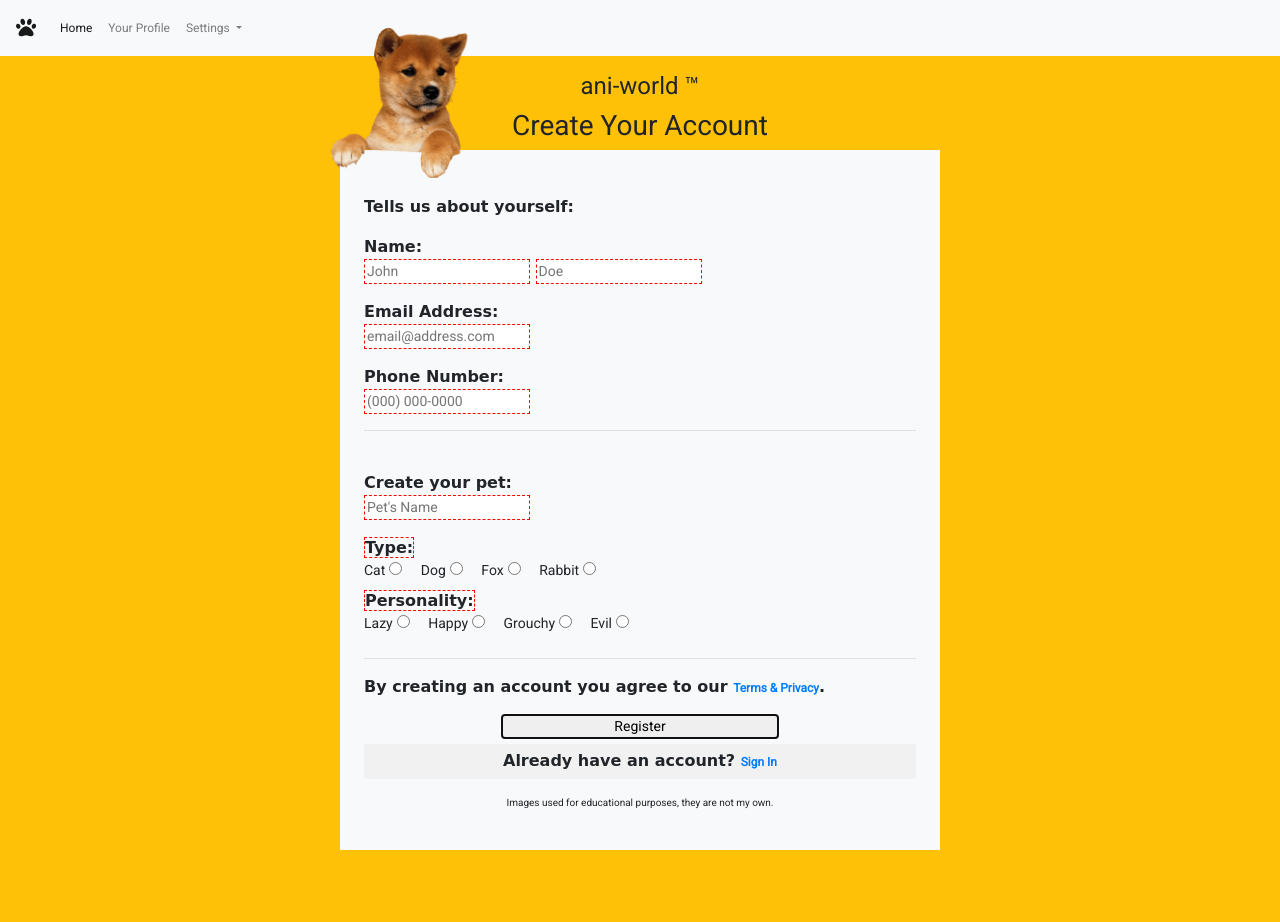
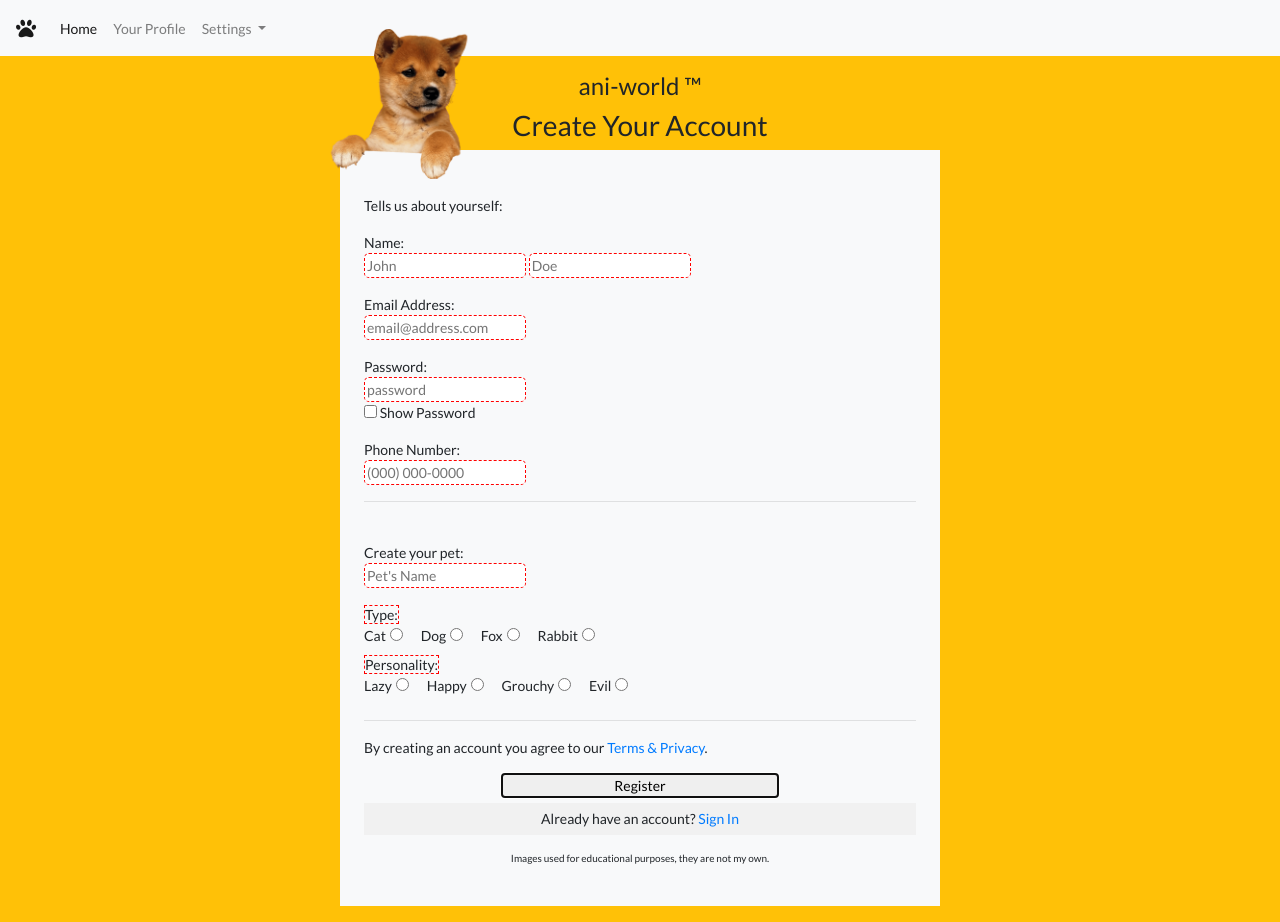
Before and after one commit to marleyva233/week13project, a plain HTML site: page index.html in a window 1280 px wide. Both pictures are taken after a click on the button "Register". Before the commit the page ends 866 px from the top, so only its background shows below. Drawn offline with nearby package versions, Linux system fonts and the light colour scheme; a web font is replaced by a local one.

Commit message:
added password field and changes fonts

```diff
--- a/css/main.css
+++ b/css/main.css
@@ -6,20 +6,19 @@
 */
 
 /*[0]GENERAL*/
-body {
-	font-family: 'Roboto', sans-serif;
-	font-size: 14px;
-}
+body,
 p,
 #character,
 #personality {
-	font-size: 16px;
-	font-family: 'Srisakdi', cursive;
-	font-weight: bold;
+	font-family: 'Lato', sans-serif;
+	font-size: 14px;
 }
 a {
-	font-family: 'Roboto', sans-serif;
-	font-size: 12px;
+	font-family: 'Lato', sans-serif;
+	font-size: 14px;
+}
+a:hover {
+	text-decoration: none;
 }
 h3,
 h4 {
@@ -39,8 +38,13 @@ label {
 input[type='text'],
 input[type='tel'],
 input[type='email'] {
-	font-family: 'Roboto', sans-serif;
+	font-family: 'Lato', sans-serif;
 	font-size: 14px;
+	border-radius: 5px;
+}
+#password{
+	display: block;
+	border-radius: 5px;
 }
 #createAccount {
 	max-width: 600px;
@@ -78,7 +82,7 @@ input:hover {
 	max-width: 500px;
 }
 #results p {
-	font-family: 'Roboto', sans-serif;
+	font-family: 'Lato', sans-serif;
 	font-size: 14px;
 	font-weight: normal;
 }
@@ -96,7 +100,7 @@ input:hover {
 }
 #disclaimer {
 	font-size: 10px;
-	font-family: 'Roboto', sans-serif;
+	font-family: 'Lato', sans-serif;
 	text-align: center;
 	font-weight: normal;
 }
@@ -157,7 +161,7 @@ input:hover {
 	#personality,
 	input::placeholder {
 	font-size:  12px;
-	font-family: 'Roboto', sans-serif;
+	font-family: 'Lato', sans-serif;
 	}
 	#petImg {
 		max-width: 300px;
--- a/index.html
+++ b/index.html
@@ -10,7 +10,7 @@
 		<!-- bootstrap CDN -->
 		<link rel="stylesheet" href="https://stackpath.bootstrapcdn.com/bootstrap/4.1.0/css/bootstrap.min.css" integrity="sha384-9gVQ4dYFwwWSjIDZnLEWnxCjeSWFphJiwGPXr1jddIhOegiu1FwO5qRGvFXOdJZ4" crossorigin="anonymous">
 		<!-- custom fonts -->
-		<link href="https://fonts.googleapis.com/css?family=Roboto|Srisakdi" rel="stylesheet">
+		<link href="https://fonts.googleapis.com/css?family=Roboto|Lato" rel="stylesheet">
 		<!-- my custom css -->
 		<link rel="stylesheet" href="css/main.css">
 	</head>
@@ -49,14 +49,20 @@
 				<img src="img/puppy.png" id="puppy">
 				<p>Tells us about yourself:</p>
 				<p>Name:<br>
-				<input type="text" id="userName" name="name" placeholder="John">
-				<input type="text" id="lastName" name="lastName" placeholder="Doe">
+					<input type="text" id="userName" name="name" placeholder="John">
+					<input type="text" id="lastName" name="lastName" placeholder="Doe">
 			    </p>
 			    <p>
 			    	Email Address:<br>
-				<input type="email" id="email" name="email" placeholder="email@address.com"></p>
+					<input type="email" id="email" name="email" placeholder="email@address.com"></p>
+				<p>
+					Password:<br>
+					<input type="password" name="password" placeholder="password" id="password">
+					<input type= "checkbox" onclick="showPassword();"> Show Password<br>
+				</p>
 				<p>Phone Number:<br>
-				<input type="tel" id="phoneNumber" placeholder="(000) 000-0000"></p>
+					<input type="tel" id="phoneNumber" placeholder="(000) 000-0000">
+				</p>
 				<hr>
 			</div>
 			<div class="bg-light px-4 pb-4">
--- a/js/main.js
+++ b/js/main.js
@@ -12,6 +12,7 @@ new pet(cat, "img/lazycat.jpg", "img/happycat.jpg", "img/grouchycat.jpg", "img/e
 new pet(dog, "img/lazydog.jpg", "img/happydog.jpg", "img/grouchydog.jpg", "img/evildog.png", 1);
 new pet(fox, "img/lazyfox.jpg", "img/happyfox.jpg", "img/grouchyfox.jpg", "img/evilfox.jpg", 2);
 new pet(rabbit, "img/lazyrabbit.jpg", "img/happyrabbit.jpg", "img/grouchyrabbit.jpg", "img/evilrabbit.jpg", 3);
+var password = document.getElementById("password");
 function submit() {
 	var errors = [];
 	//collecting data
@@ -23,6 +24,7 @@ function submit() {
 	for (k = 0; k < span.length; k++) {
 		span[k].classList.add("correct");
 	}
+	document.getElementById("password").classList.add("correct");
 	var userName = document.getElementById("userName").value.replace(/[^A-Z]/gi, "");
 	var lastName = document.getElementById("lastName").value.replace(/[^A-Z]/gi, "");
 	var email = document.getElementById("email").value.trim();
@@ -40,6 +42,9 @@ function submit() {
 	}
 	if (regEx.test(email) === false) {
 		errors.push("email");
+	}
+	if (email === "") {
+		errors.push("password");
 	}
 	if(phoneNumber.length < 10) {
 		errors.push("phoneNumber");
@@ -87,3 +92,6 @@ function submit() {
 		}
 	}
 }
+function showPassword() {
+	password.type = (password.type === "password") ? "text" : "password";
+}
```
